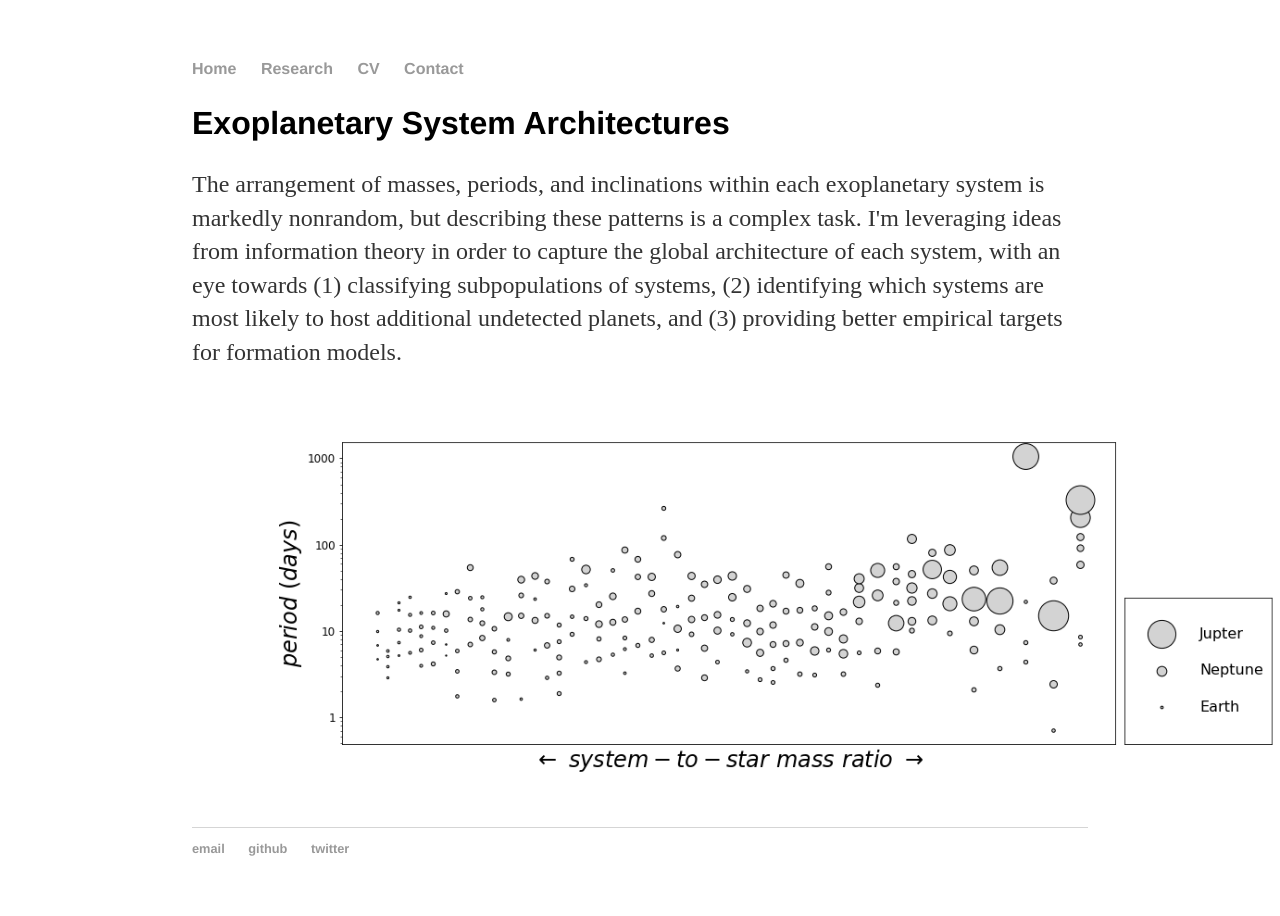
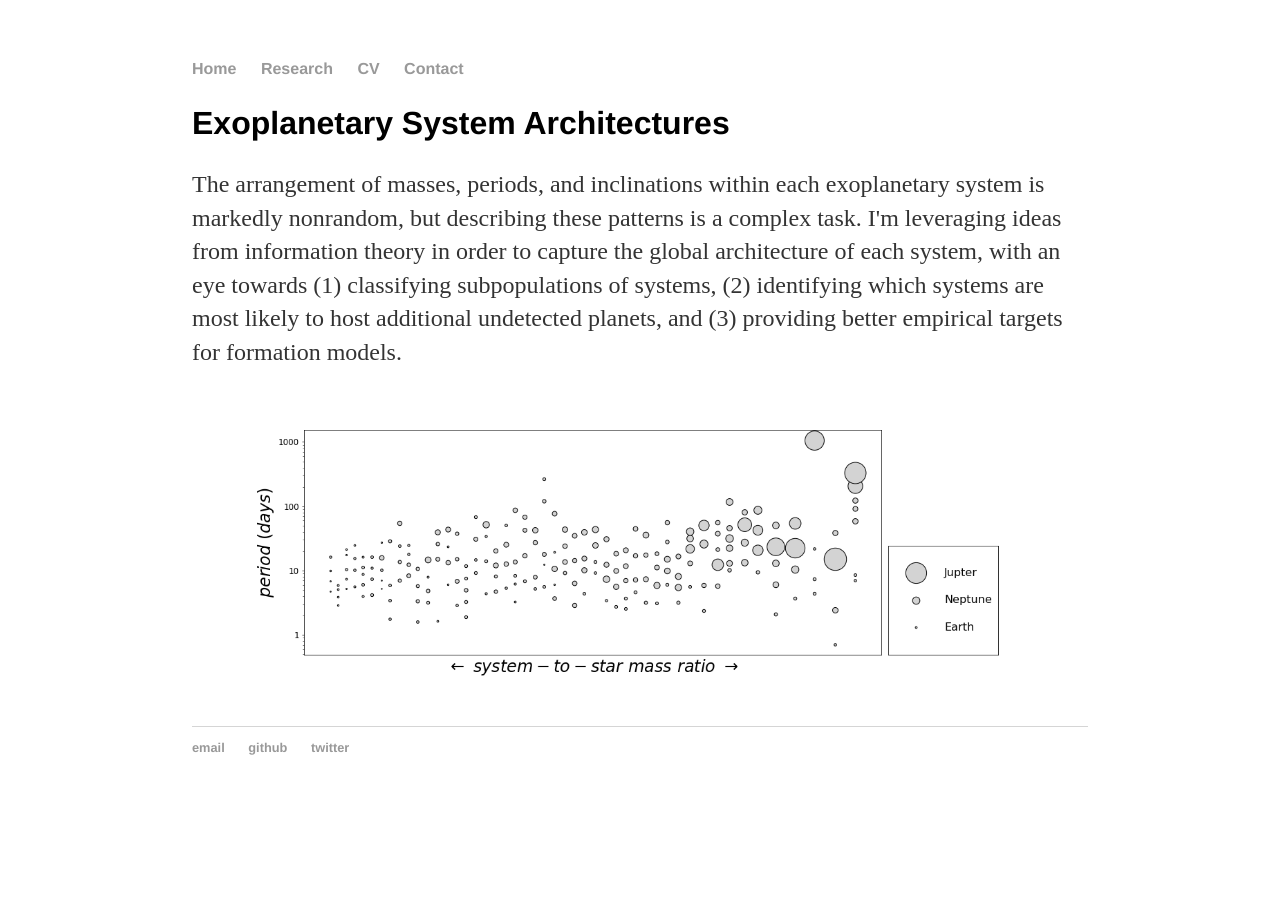
Before and after one commit to gjgilbert/gjgilbert.github.io, a Jekyll site: the page built from research/index.html, in a window 1280 px wide. Built offline with Jekyll 4.4.1, drawn with Linux system fonts in a browser that asks for light colours.

Commit message:
Update index.html

```diff
--- a/research/index.html
+++ b/research/index.html
@@ -5,5 +5,5 @@ title: Greg Gilbert - Research
 <div class="blurb">
 	<h2>Exoplanetary System Architectures</h2>
 	<p>The arrangement of masses, periods, and inclinations within each exoplanetary system is markedly nonrandom, but describing these patterns is a complex task. I'm leveraging ideas from information theory in order to capture the global architecture of each system, with an eye towards (1) classifying subpopulations of systems, (2) identifying which systems are most likely to host additional undetected planets, and (3) providing better empirical targets for formation models.</p>
-	<p><img src="gallery.png" width="1200", height="400"></p>
+	<p><img src="gallery.png" style="max-width:100%;height:auto;"></p>
 </div><!-- /.blurb -->
```
